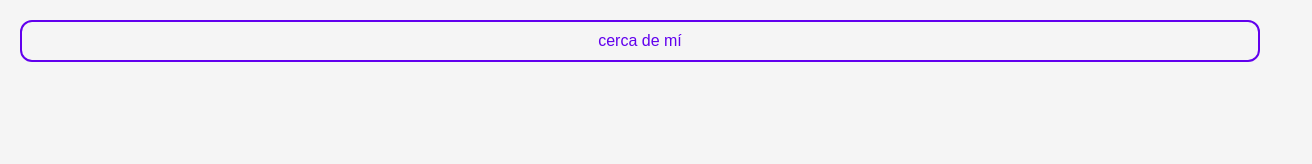
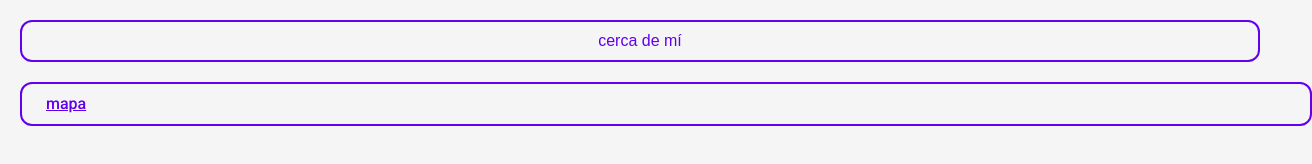
Before and after one commit to manviny/wiki24, a plain HTML site: page index.html in a window 1280 px wide. Shown: the whole page, 1312 px wide, since content can reach past the window. Drawn offline with nearby package versions, Linux system fonts and the light colour scheme.

Commit message:
Update index.html

```diff
--- a/index.html
+++ b/index.html
@@ -14,7 +14,12 @@
     <link href="styles.css" rel="stylesheet">
 </head>
 <body>
-    <button  id="obtenerUbicacion" class="md3-button md3-button-filled">cerca de mí</button>
+
+    <div class="botones-container">
+        <button id="obtenerUbicacion" class="md3-button md3-button-filled">cerca de mí</button>
+        <a href="mapa.html" class="md3-button md3-button-filled boton-mapa">mapa</a>
+    </div>
+
     <div class="container" id="resultados"></div>
 
     <script>
```
